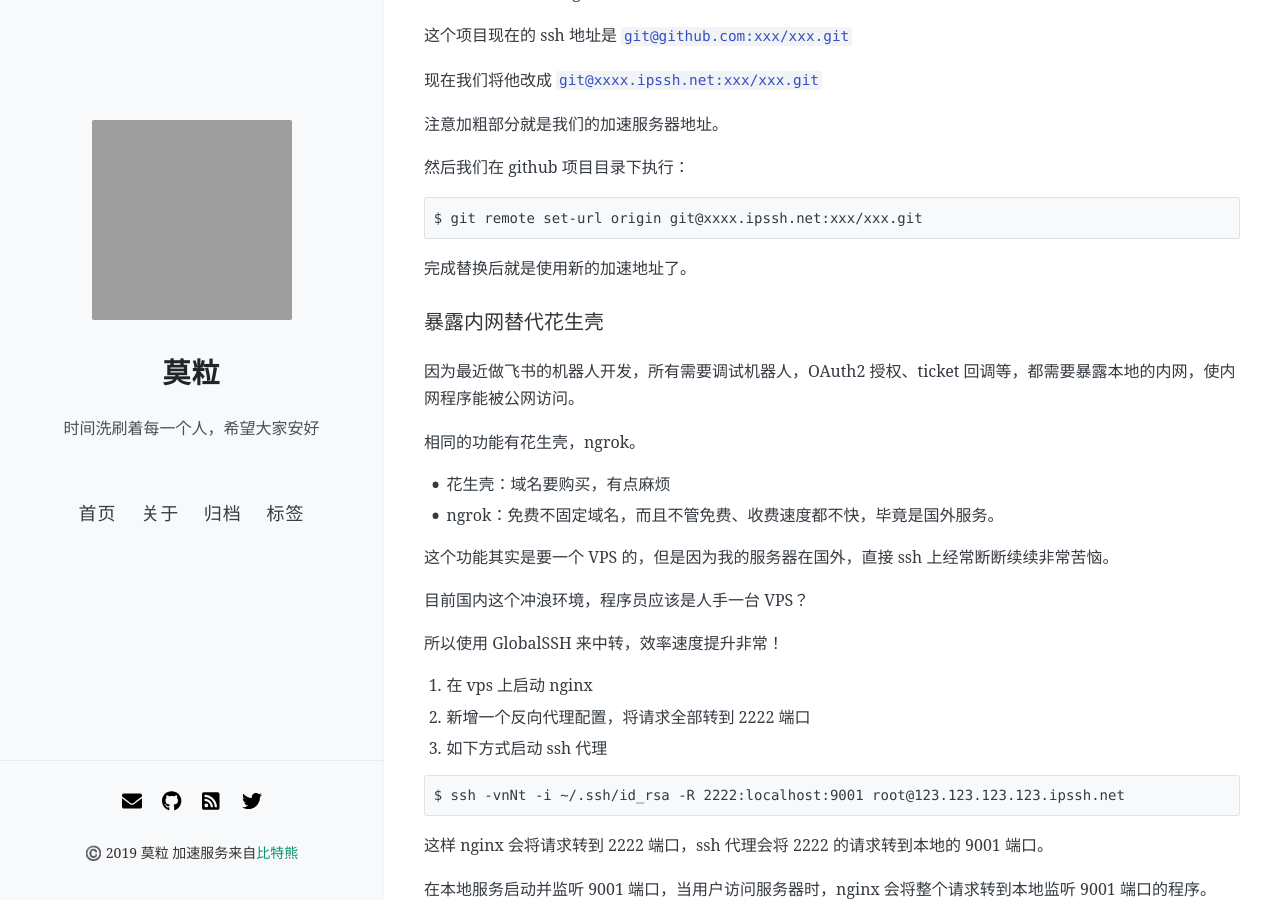
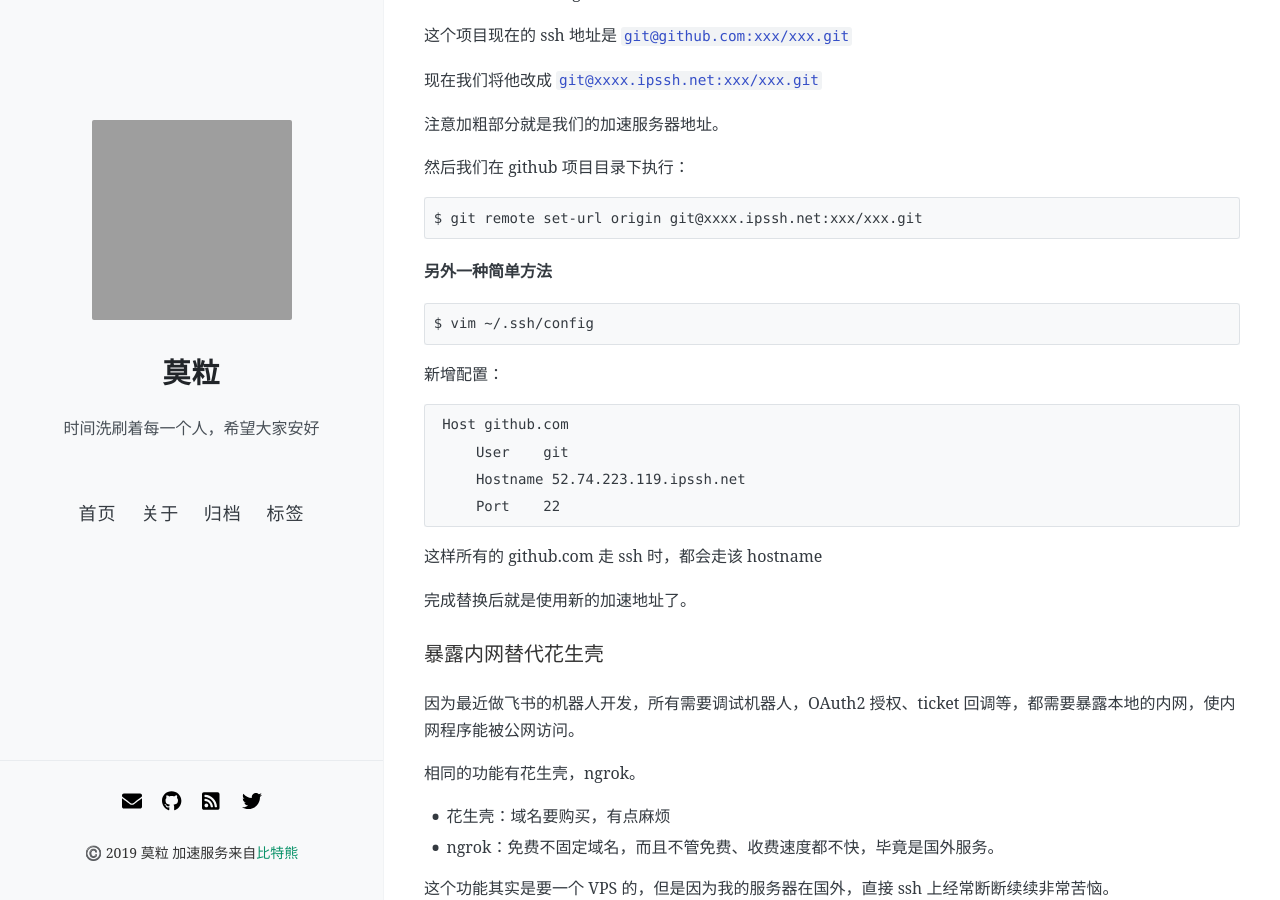
Before and after one commit to molizz/molizz, a Jekyll site: the page built from _posts/2020-08-16-ucloud-globalssh.md, in a window 1280 px wide and 900 px high, scrolled down 1883 px. Built offline with Jekyll 4.4.1, drawn with Linux system fonts in a browser that asks for light colours; nearby versions of some CDN libraries; our own code applies the rules of GitHub Pages for plain Markdown files; comment, search, counter and statistics services are not loaded; grey boxes are pictures that could not be loaded.

Commit message:
add blog

````diff
--- a/_posts/2020-08-16-ucloud-globalssh.md
+++ b/_posts/2020-08-16-ucloud-globalssh.md
@@ -57,6 +57,23 @@
 $ git remote set-url origin git@xxxx.ipssh.net:xxx/xxx.git
 ```
 
+##### 另外一种简单方法
+
+```
+$ vim ~/.ssh/config
+```
+
+新增配置：
+
+```
+ Host github.com
+     User    git
+     Hostname 52.74.223.119.ipssh.net
+     Port    22
+```
+
+这样所有的 github.com 走 ssh 时，都会走该 hostname
+
 完成替换后就是使用新的加速地址了。
 
 #### 暴露内网替代花生壳
````
